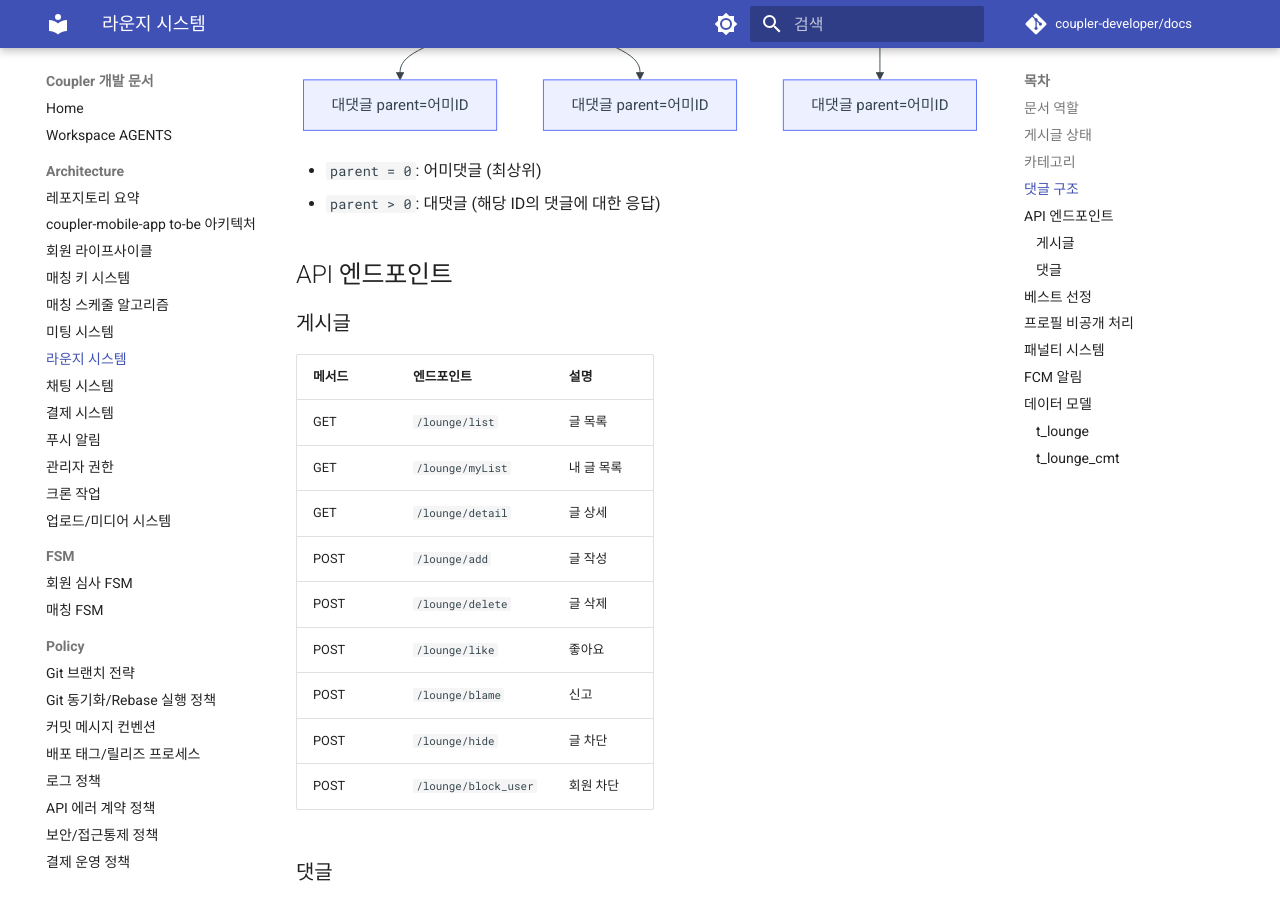
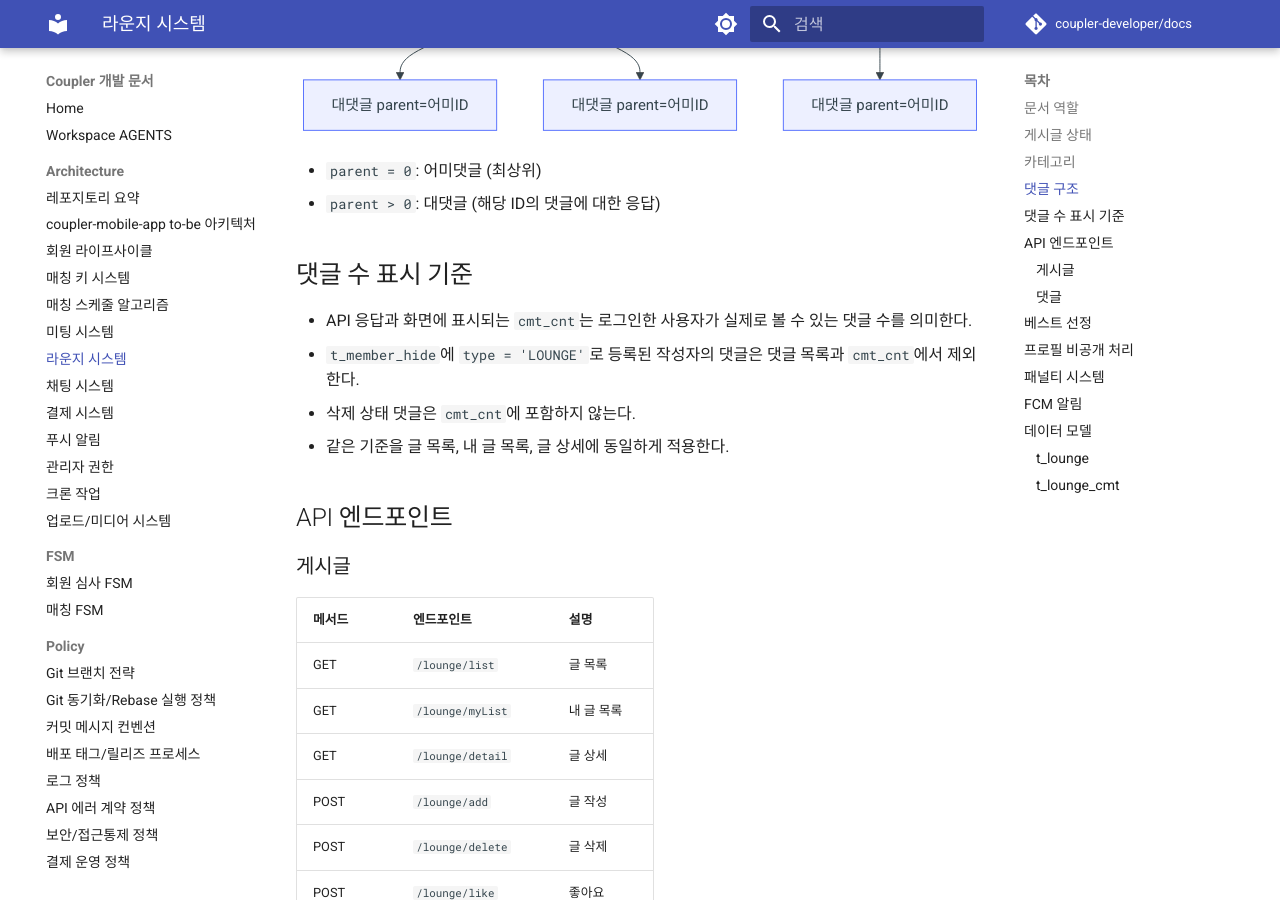
Before and after one commit to coupler-developer/docs, an MkDocs documentation site: the page built from content/architecture/lounge-system.md, in a window 1280 px wide and 900 px high, scrolled down 1489 px. Built offline with MkDocs 1.6.1 and Material for MkDocs 9.7.7, drawn with Linux system fonts in a browser that asks for light colours; comment, search, counter and statistics services are not loaded.

Commit message:
docs: 라운지 댓글수 표시 기준 명확화
Changes:
- API 응답과 화면 표시의 cmt_cnt 의미를 visible comment count로 명시했다
- t_lounge.cmt_cnt를 저장 캐시 필드로 분리 설명했다
- t_member_hide 의 LOUNGE 타입 기준으로 제외 규칙을 문서화했다

Tests:
- yarn validate:docs

```diff
--- a/content/architecture/lounge-system.md
+++ b/content/architecture/lounge-system.md
@@ -45,6 +45,13 @@ flowchart TD
 
 - `parent = 0`: 어미댓글 (최상위)
 - `parent > 0`: 대댓글 (해당 ID의 댓글에 대한 응답)
+
+## 댓글 수 표시 기준
+
+- API 응답과 화면에 표시되는 `cmt_cnt`는 로그인한 사용자가 실제로 볼 수 있는 댓글 수를 의미한다.
+- `t_member_hide`에 `type = 'LOUNGE'`로 등록된 작성자의 댓글은 댓글 목록과 `cmt_cnt`에서 제외한다.
+- 삭제 상태 댓글은 `cmt_cnt`에 포함하지 않는다.
+- 같은 기준을 글 목록, 내 글 목록, 글 상세에 동일하게 적용한다.
 
 ## API 엔드포인트
 
@@ -121,7 +128,7 @@ flowchart TD
 | alias       | 비공개 시 닉네임     |
 | visit_cnt   | 조회수               |
 | like_cnt    | 좋아요 수            |
-| cmt_cnt     | 댓글 수              |
+| cmt_cnt     | 저장 댓글 수 캐시 필드 |
 
 ### t_lounge_cmt
 
```
